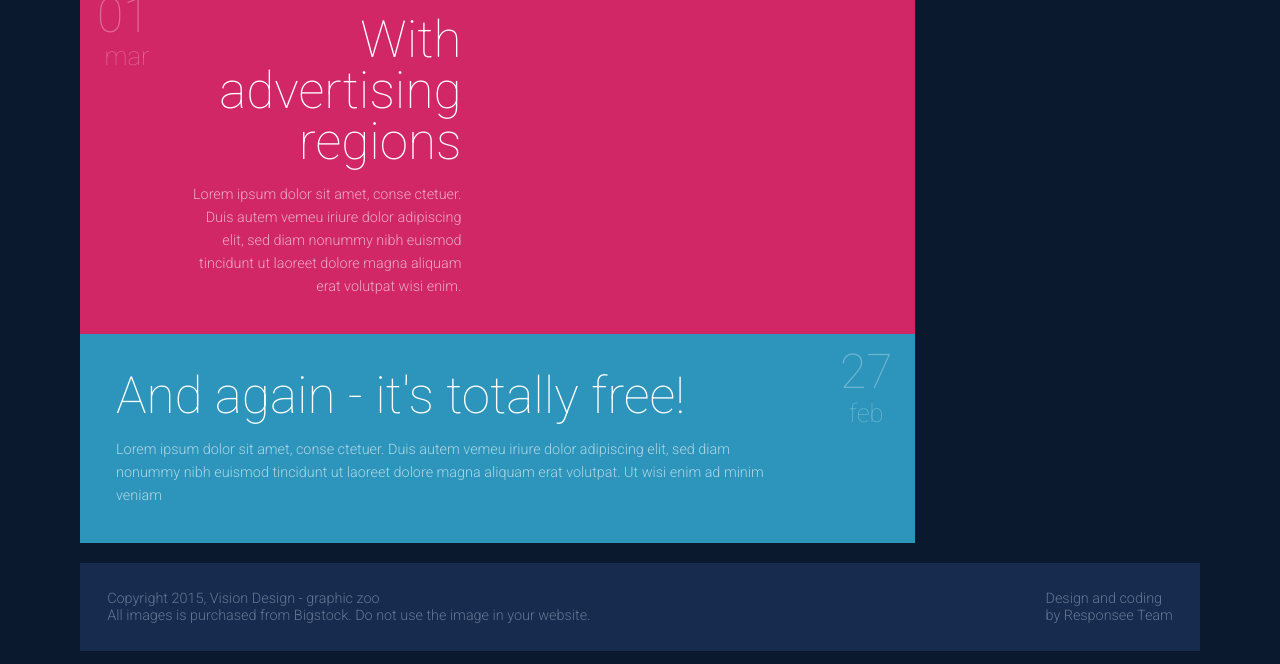
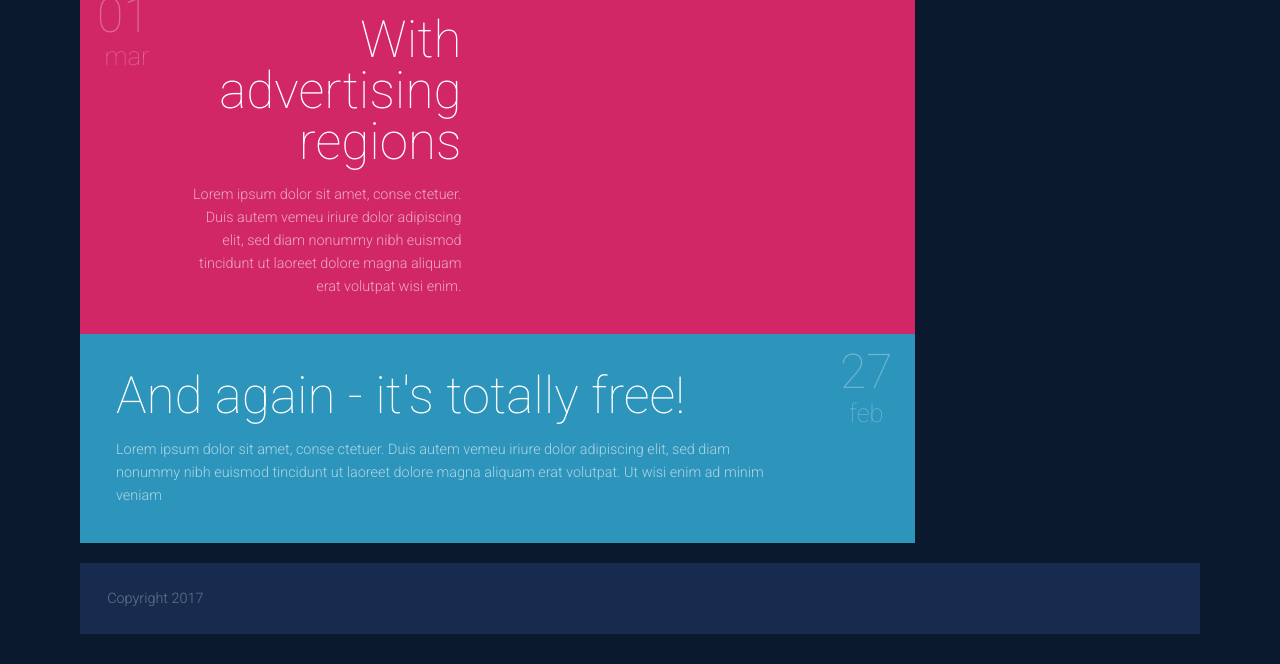
Before and after one commit to minman718/minnmann, a plain HTML site: page index.html in a window 1280 px wide. Shown: the part 1153-1817 px from the top of the page. Drawn offline with Linux system fonts and the light colour scheme.

Commit message:
Update index.html

```diff
--- a/index.html
+++ b/index.html
@@ -201,14 +201,8 @@
          <footer>
             <div class="s-12 l-8">
                <p>
-                  Copyright 2015, Vision Design - graphic zoo<br>
-                  All images is purchased from Bigstock. Do not use the image in your website.
+                  Copyright 2017 <br>
                </p>
-            </div>
-            <div class="s-12 l-4">
-               <a class="right" href="http://www.myresponsee.com" title="Responsive framework">Design and coding<br>
-               by Responsee Team
-               </a>
             </div>
          </footer>
       </div>
```
